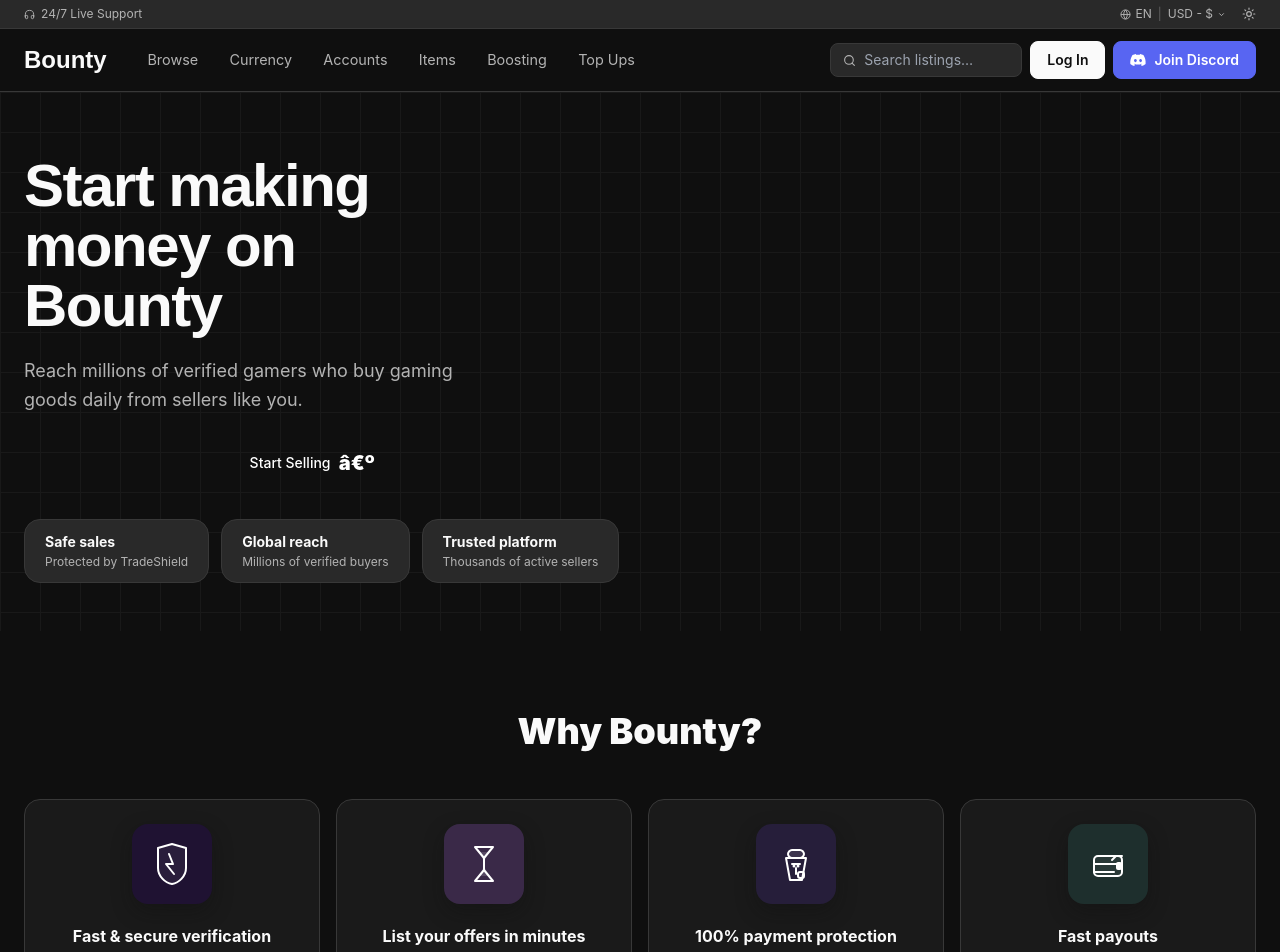
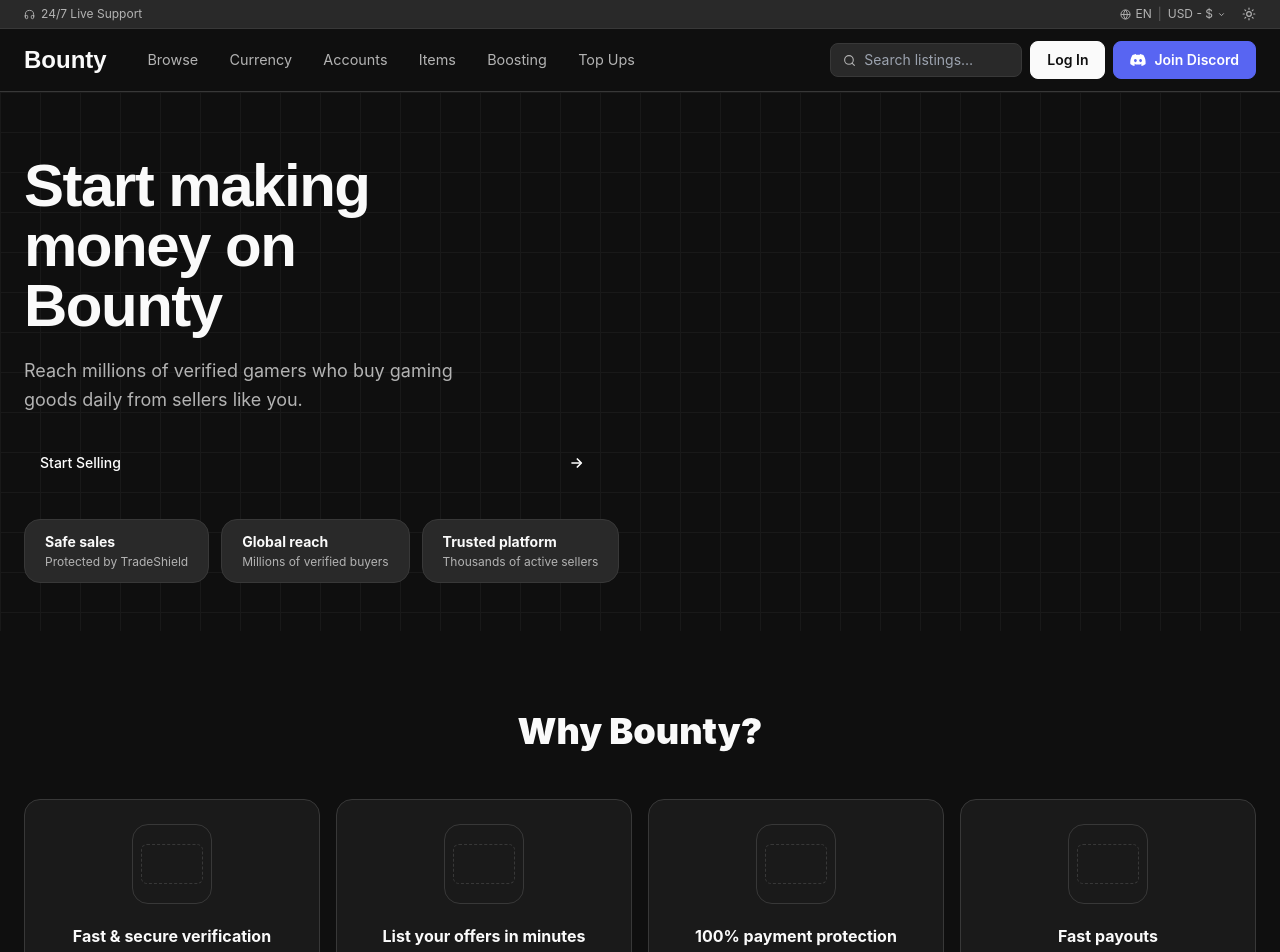
Before and after one commit to khiraqq/bounty, a Next.js app: page /become-a-seller in a window 1280 px wide. Shown: the top 952 px of the page. Built offline with nearby package versions, Linux system fonts and the light colour scheme; a web font is replaced by a local one.

Commit message:
Simplified UI fixes and captcha restoration

```diff
--- a/components/seller/SellerFeatures.js
+++ b/components/seller/SellerFeatures.js
@@ -1,169 +1,53 @@
-import { motion } from "framer-motion";
-
-function ShieldLightningIcon() {
-  return (
-    <svg width="48" height="48" viewBox="0 0 48 48" fill="none" xmlns="http://www.w3.org/2000/svg">
-      <path
-        d="M24 4L10 8C10 8 10 20 10 28C10 36 17 43 24 44C31 43 38 36 38 28C38 20 38 8 38 8L24 4Z"
-        stroke="currentColor"
-        strokeWidth="2"
-        strokeLinecap="round"
-        strokeLinejoin="round"
-        fill="rgba(255,255,255,0.05)"
-      />
-      <path
-        d="M21 14L25 24H18L26 34"
-        stroke="currentColor"
-        strokeWidth="2"
-        strokeLinecap="round"
-        strokeLinejoin="round"
-      />
-    </svg>
-  );
-}
-
-function HourglassIcon() {
-  return (
-    <svg width="48" height="48" viewBox="0 0 48 48" fill="none" xmlns="http://www.w3.org/2000/svg">
-      <path
-        d="M15 7H33L24 18L15 7Z"
-        stroke="currentColor"
-        strokeWidth="2"
-        strokeLinecap="round"
-        strokeLinejoin="round"
-      />
-      <path
-        d="M15 41H33L24 30L15 41Z"
-        stroke="currentColor"
-        strokeWidth="2"
-        strokeLinecap="round"
-        strokeLinejoin="round"
-      />
-      <path
-        d="M19 12H29L24 22L19 12Z"
-        fill="currentColor"
-        opacity="0.15"
-      />
-      <path
-        d="M19 36H29L24 26L19 36Z"
-        fill="currentColor"
-        opacity="0.15"
-      />
-      <path d="M24 18V30" stroke="currentColor" strokeWidth="2" strokeLinecap="round" />
-    </svg>
-  );
-}
-
-function MoneybagIcon() {
-  return (
-    <svg width="48" height="48" viewBox="0 0 48 48" fill="none" xmlns="http://www.w3.org/2000/svg">
-      <path
-        d="M16 14C16 12 18 10 20 10H28C30 10 32 12 32 14C32 16 30 18 28 18H20C18 18 16 16 16 14Z"
-        fill="rgba(255,255,255,0.1)"
-        stroke="currentColor"
-        strokeWidth="2"
-        strokeLinecap="round"
-      />
-      <path
-        d="M14 18H34L30 40H18L14 18Z"
-        stroke="currentColor"
-        strokeWidth="2"
-        strokeLinecap="round"
-        strokeLinejoin="round"
-      />
-      <path
-        d="M20 24H28"
-        stroke="currentColor"
-        strokeWidth="2"
-        strokeLinecap="round"
-      />
-      <circle cx="26" cy="26" r="1.5" fill="currentColor" />
-      <circle cx="22" cy="26" r="1.5" fill="currentColor" />
-      <path
-        d="M24 28V34"
-        stroke="currentColor"
-        strokeWidth="2"
-        strokeLinecap="round"
-      />
-      <rect x="26" y="32" width="6" height="6" rx="2" fill="rgba(255,255,255,0.1)" stroke="currentColor" strokeWidth="2" />
-    </svg>
-  );
-}
-
-function WalletIcon() {
-  return (
-    <svg width="48" height="48" viewBox="0 0 48 48" fill="none" xmlns="http://www.w3.org/2000/svg">
-      <rect
-        x="10"
-        y="16"
-        width="28"
-        height="20"
-        rx="4"
-        stroke="currentColor"
-        strokeWidth="2"
-        fill="rgba(255,255,255,0.05)"
-      />
-      <path d="M10 24H38" stroke="currentColor" strokeWidth="2" strokeLinecap="round" />
-      <path d="M10 32H30" stroke="currentColor" strokeWidth="2" strokeLinecap="round" />
-      <rect x="32" y="22" width="6" height="8" rx="2" fill="currentColor" />
-      <path d="M28 20L32 16L38 16" stroke="currentColor" strokeWidth="2" strokeLinecap="round" />
-    </svg>
-  );
-}
+import { motion } from 'framer-motion';
 
 const WHY_CARDS = [
   {
-    bg: "#1F1232",
-    icon: <ShieldLightningIcon />,
-    title: "Fast & secure verification",
-    desc: "Get verified quickly and safely so you can start selling with confidence.",
+    title: 'Fast & secure verification',
+    desc: 'Get verified quickly and safely so you can start selling with confidence.',
   },
   {
-    bg: "#3A2948",
-    icon: <HourglassIcon />,
-    title: "List your offers in minutes",
-    desc: "Once verified, it takes just a few clicks to create your listings.",
+    title: 'List your offers in minutes',
+    desc: 'Once verified, it takes just a few clicks to create your listings.',
   },
   {
-    bg: "#261E3A",
-    icon: <MoneybagIcon />,
-    title: "100% payment protection",
-    desc: "TradeShield guarantees no chargebacks or payment fraud.",
+    title: '100% payment protection',
+    desc: 'TradeShield guarantees no chargebacks or payment fraud.',
   },
   {
-    bg: "#1E2F2D",
-    icon: <WalletIcon />,
-    title: "Fast payouts",
-    desc: "Withdraw earnings to crypto, bank, PayPal, and more.",
+    title: 'Fast payouts',
+    desc: 'Withdraw earnings to crypto, bank, PayPal, and more.',
   },
 ];
 
 const TOOLS = [
   {
-    bg: "#3B82F6",
-    icon: "⚙️",
-    title: "Seller API",
-    desc: "Automate listings, pricing, and delivery with zero manual work.",
+    title: 'Seller API',
+    desc: 'Automate listings, pricing, and delivery with zero manual work.',
   },
   {
-    bg: "#22C55E",
-    icon: "⬆️",
-    title: "Bulk Uploads",
-    desc: "Upload hundreds of offers in seconds—import, edit, publish fast.",
+    title: 'Bulk Uploads',
+    desc: 'Upload hundreds of offers in secondsâ€”import, edit, publish fast.',
   },
   {
-    bg: "#14B8A6",
-    icon: "🚀",
-    title: "Delivery Flexibility",
-    desc: "Deliver instantly or via chat with secure, real-time handovers.",
+    title: 'Delivery Flexibility',
+    desc: 'Deliver instantly or via chat with secure, real-time handovers.',
   },
   {
-    bg: "#F59E0B",
-    icon: "⭐",
-    title: "Seller Growth Tools",
-    desc: "Boost visibility and attract more buyers with featured listings.",
+    title: 'Seller Growth Tools',
+    desc: 'Boost visibility and attract more buyers with featured listings.',
   },
 ];
+
+function PlaceholderFrame({ height = 64 }) {
+  return (
+    <div className="w-full h-full flex items-center justify-center">
+      <div
+        className="border border-border border-dashed rounded-md"
+        style={{ height, width: '80%' }}
+      />
+    </div>
+  );
+}
 
 function WhyCard({ card, index }) {
   return (
@@ -174,19 +58,13 @@
       transition={{ duration: 0.5, delay: index * 0.08, ease: [0.22, 1, 0.36, 1] }}
       className="flex flex-col items-center text-center p-6 rounded-2xl border border-border bg-card hover:border-foreground/20 transition-colors"
     >
-      <div
-        className="w-20 h-20 rounded-2xl flex items-center justify-center mb-5"
-        style={{
-          background: card.bg,
-          boxShadow: "0 8px 20px rgba(15,15,15,0.35)",
-        }}
-      >
-        <div className="text-2xl text-white">{card.icon}</div>
+      <div className="w-20 h-20 rounded-2xl flex items-center justify-center mb-5 border border-border">
+        <PlaceholderFrame height={40} />
       </div>
       <h3 className="font-bold text-foreground text-base mb-2">{card.title}</h3>
       <p className="text-muted-foreground text-sm leading-relaxed mb-3">{card.desc}</p>
       <button className="text-sm text-muted-foreground hover:text-foreground underline underline-offset-2 transition-colors">
-        Learn how →
+        Learn how â†’
       </button>
     </motion.div>
   );
@@ -201,11 +79,8 @@
       transition={{ duration: 0.45, delay: index * 0.08 }}
       className="flex flex-col items-center text-center p-8"
     >
-      <div
-        className="w-14 h-14 rounded-xl flex items-center justify-center text-2xl mb-4 shadow-md"
-        style={{ background: tool.bg }}
-      >
-        {tool.icon}
+      <div className="w-full h-28 rounded-xl border border-border mb-4 flex items-center justify-center">
+        <PlaceholderFrame height={48} />
       </div>
       <h4 className="font-bold text-foreground text-base mb-2">{tool.title}</h4>
       <p className="text-muted-foreground text-sm leading-relaxed max-w-[220px]">{tool.desc}</p>
--- a/components/seller/SellerHero.js
+++ b/components/seller/SellerHero.js
@@ -63,22 +63,23 @@
             <button
               onClick={handleClick}
               disabled={clicking}
-              className={`${AUTH_FORM_BUTTON_CLASS} disabled:opacity-70`}
+              className={`${AUTH_FORM_BUTTON_CLASS} disabled:opacity-70 flex items-center justify-between gap-2`}
               style={{ minWidth: 160 }}
             >
-              <span>{clicking ? 'Loadingâ€¦' : 'Start Selling'}</span>
+              <span>{clicking ? 'Loading…' : 'Start Selling'}</span>
               {clicking ? (
                 <motion.span
                   animate={{ rotate: 360 }}
-                  transition={{ repeat: Infinity, duration: 0.6, ease: 'linear' }}
+                  transition={{ repeat: Infinity, duration: 0.8, ease: 'linear' }}
                   className="inline-block text-lg"
-                >â†»</motion.span>
+                >
+                  ⟳
+                </motion.span>
               ) : (
-                <motion.span
-                  className="inline-block text-xl font-black"
-                  animate={{ x: [0, 4, 0] }}
-                  transition={{ repeat: Infinity, duration: 1.4, ease: 'easeInOut' }}
-                >â€º</motion.span>
+                <svg width="18" height="18" viewBox="0 0 24 24" fill="none" stroke="currentColor" strokeWidth="2.5" strokeLinecap="round" strokeLinejoin="round">
+                  <path d="M6 12h12" />
+                  <path d="M14 6l6 6-6 6" />
+                </svg>
               )}
             </button>
           </motion.div>
```
Also changed, not shown: components/AuthModal.js (+13 -5 lines), components/Navbar.js (+14 -2 lines), pages/index.js (+38 -16 lines).
